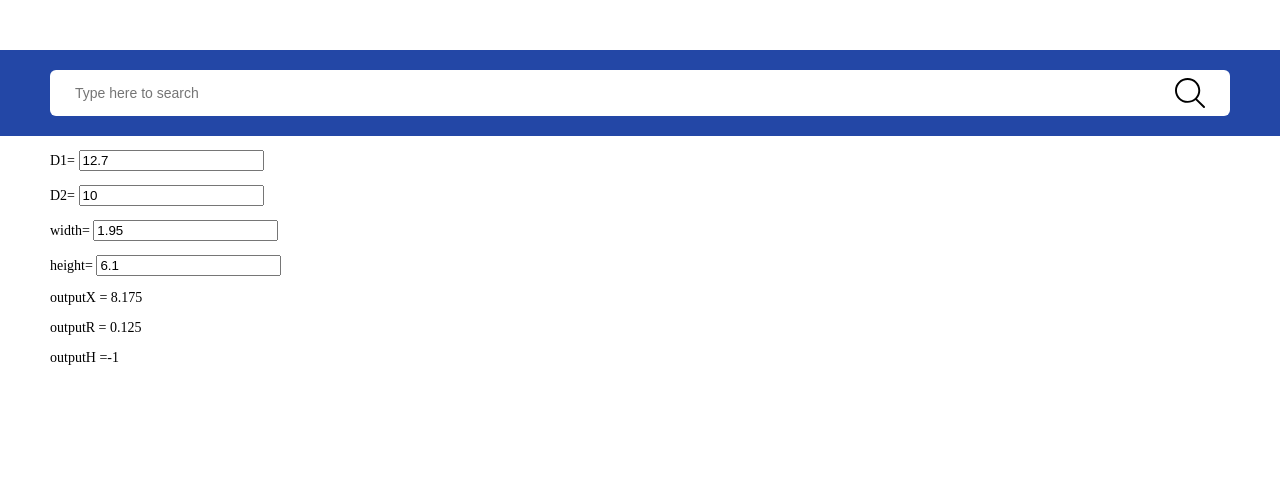
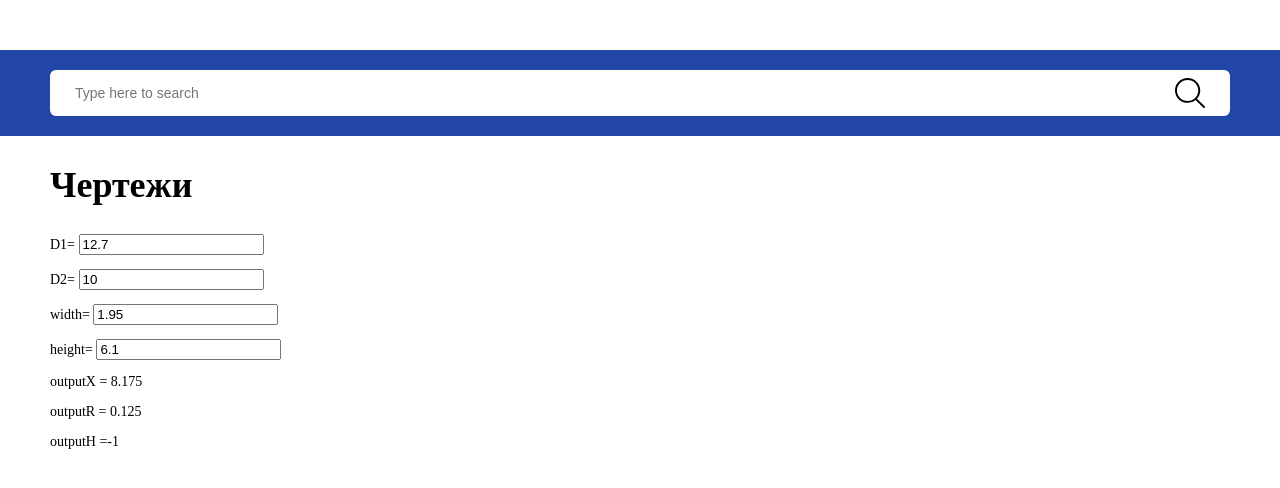
Before and after one commit to dmitriy143/formula, a plain HTML site: page index.html in a window 1280 px wide. Drawn offline with nearby package versions, Linux system fonts and the light colour scheme.

Commit message:
create drawing

```diff
--- a/css/style.css
+++ b/css/style.css
@@ -99,3 +99,8 @@ input[type=search] {
   background-repeat: no-repeat;
   background-position: center;
 }
+
+.drawing-h2 {
+  font-size: 2.5714rem;
+  line-height: 2.7143rem;
+}
--- a/index.html
+++ b/index.html
@@ -14,6 +14,11 @@
     <div class="search">
       <div class="container search-field">
         <input type="search" placeholder="Type here to search"/>
+      </div>
+    </div>
+    <div class="drawing">
+      <div class="container">
+        <h2 class="drawing-h2">Чертежи</h2>
       </div>
     </div>
     <div class="container">
--- a/js/script.js
+++ b/js/script.js
@@ -41,8 +41,3 @@ function formula(d1V, d2V, widthV, heightV) {
 }
 
 formula(d1V, d2V, widthV, heightV)
-
-let x = 2;
-
-console.log(x === 1 ? true : false)
-console.log(x || 0)
```
Also changed, not shown: js/script.min.js.
